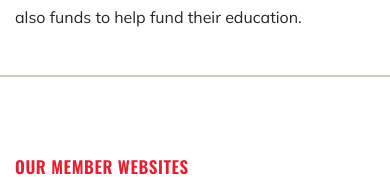
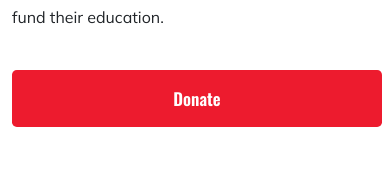
Before and after one commit to nelson-david/react-donate, a React (Create React App) app: page /article/single-mom-dead-and-leaves-behind-her-children in a window 390 px wide. Shown: the part 1360-1537 px from the top of the page. Built offline with nearby package versions, Linux system fonts and the light colour scheme; a web font is replaced by a local one.

Commit message:
Fixtures

```diff
--- a/src/index.css
+++ b/src/index.css
@@ -260,10 +260,14 @@ input:-webkit-autofill:active {
 
 .savethechildren__section{
     padding: 150px 0px;
+    padding-bottom: 100px;
 }
 
+.ourwork__section{
+    padding: 100px 0px;
+}
 .ourwork__section .worklist__div{
-    padding: 100px 0px;
+    padding: 70px 0px;
 }
 .ourwork__section .worklist__div .work__card{
     display: block;
@@ -349,7 +353,8 @@ input:-webkit-autofill:active {
 }
 
 .latestnews__section{
-    padding: 150px 0px;
+    padding: 100px 0px;
+    padding-top: 0px;
 }
 .latestnews__section .section-subtitle{
     font-size: 16px;
@@ -648,10 +653,26 @@ input:-webkit-autofill:active {
 }
 .singlearticle__container .singlearticle__section .singlearticle__body p{
     margin-bottom: 0px;
-    padding: 30px 5px;
+    padding: 30px 2px;
     line-height: 35px;
     font-size: 16px;
     font-weight: 400!important;
+}
+.singlearticle__container .singlearticle__section .singlearticle__body a#donate__link{
+    padding: 15px 80px;
+    background-color: var(--accent-color);
+    transition: 0.3s all ease-in-out;
+    color: var(--white);
+    border-radius: 0.3rem;
+    font-family: var(--oswald);
+    font-weight: 600!important;
+    font-size: 18px;
+    margin-left: 2px;
+    display: inline-block;
+    margin-top: 20px;
+}
+.singlearticle__container .singlearticle__section .singlearticle__body a#donate__link:hover{
+    background-color: var(--accent-dub);
 }
 
 
--- a/src/media.css
+++ b/src/media.css
@@ -304,6 +304,14 @@
 	.header__section .headerintro__card{
 	    height: 730px;
 	}
+	.singlearticle__container .singlearticle__section .singlearticle__body a#donate__link{
+		width: 100%;
+		display: block;
+		text-align: center;
+		padding: 16px;
+		margin-top: 5px;
+		font-size: 17px;
+	}
 }
 
 @media (max-width: 450px){
--- a/src/pages/LandingPage.js
+++ b/src/pages/LandingPage.js
@@ -89,6 +89,50 @@ const LandingPage = ({articles}) => {
 					</div>
 				</section>
 
+				<section className="latestnews__section">
+					<div className="row justify-content-center">
+						<div className="col-xl-12">
+							<h1 className="section-title">LATEST NEWS</h1>
+							<p className="section-subtitle">
+								<Link to="/articles">
+									View All Articles <FaIcons.FaChevronRight />
+								</Link>
+							</p>
+
+							<div className="latestnews__div">
+								<div className="row justify-content-left">
+								{
+									articles.map((article, index) => {
+										return (
+											<div className="col-md-4 col-sm-6" key={index}>
+												<ArticleCard
+													article={article}
+												/>
+											</div>
+										)
+									})
+								}
+								</div>
+							</div>
+						</div>
+					</div>
+				</section>
+
+				<section className="calltoaction__section">
+					<div className="row justify-content-center">
+						<div className="col-xl-12 custom__col">
+							<div className="card calltoaction__card">
+								<div className="centertext__div" data-aos="fade-in">
+									<h3>VISIT A NATIONAL ORGANISATION.</h3>
+									<p>We are a global membership organisation, made up of
+									Save the Children International and 30 national members.
+									We share one name, one strategy and one ambition for children.</p>
+								</div>
+							</div>
+						</div>
+					</div>
+				</section>
+
 				<section className="ourwork__section">
 					<div className="row justify-content-center">
 						<div className="col-12">
@@ -115,50 +159,6 @@ const LandingPage = ({articles}) => {
 						              					</h3>
 													</div>
 												</Link>
-											</div>
-										)
-									})
-								}
-								</div>
-							</div>
-						</div>
-					</div>
-				</section>
-
-				<section className="calltoaction__section">
-					<div className="row justify-content-center">
-						<div className="col-xl-12 custom__col">
-							<div className="card calltoaction__card">
-								<div className="centertext__div" data-aos="fade-in">
-									<h3>VISIT A NATIONAL ORGANISATION.</h3>
-									<p>We are a global membership organisation, made up of
-									Save the Children International and 30 national members.
-									We share one name, one strategy and one ambition for children.</p>
-								</div>
-							</div>
-						</div>
-					</div>
-				</section>
-
-				<section className="latestnews__section">
-					<div className="row justify-content-center">
-						<div className="col-xl-12">
-							<h1 className="section-title">LATEST NEWS</h1>
-							<p className="section-subtitle">
-								<Link to="/articles">
-									View All Articles <FaIcons.FaChevronRight />
-								</Link>
-							</p>
-
-							<div className="latestnews__div">
-								<div className="row justify-content-left">
-								{
-									articles.map((article, index) => {
-										return (
-											<div className="col-md-4 col-sm-6" key={index}>
-												<ArticleCard
-													article={article}
-												/>
 											</div>
 										)
 									})
--- a/src/pages/SingleArticle.js
+++ b/src/pages/SingleArticle.js
@@ -1,4 +1,5 @@
 import { useEffect } from "react";
+import { Link } from "react-router-dom";
 
 const SingleArticle = () => {
 
@@ -43,6 +44,8 @@ const SingleArticle = () => {
 								children get them a home and
 								also funds to help fund their education.
 							</p>
+							<Link to="/donate" id="donate__link">Donate</Link>
+							<br /><br /><br />
 						</div>
 					</div>
 				</div>
```
